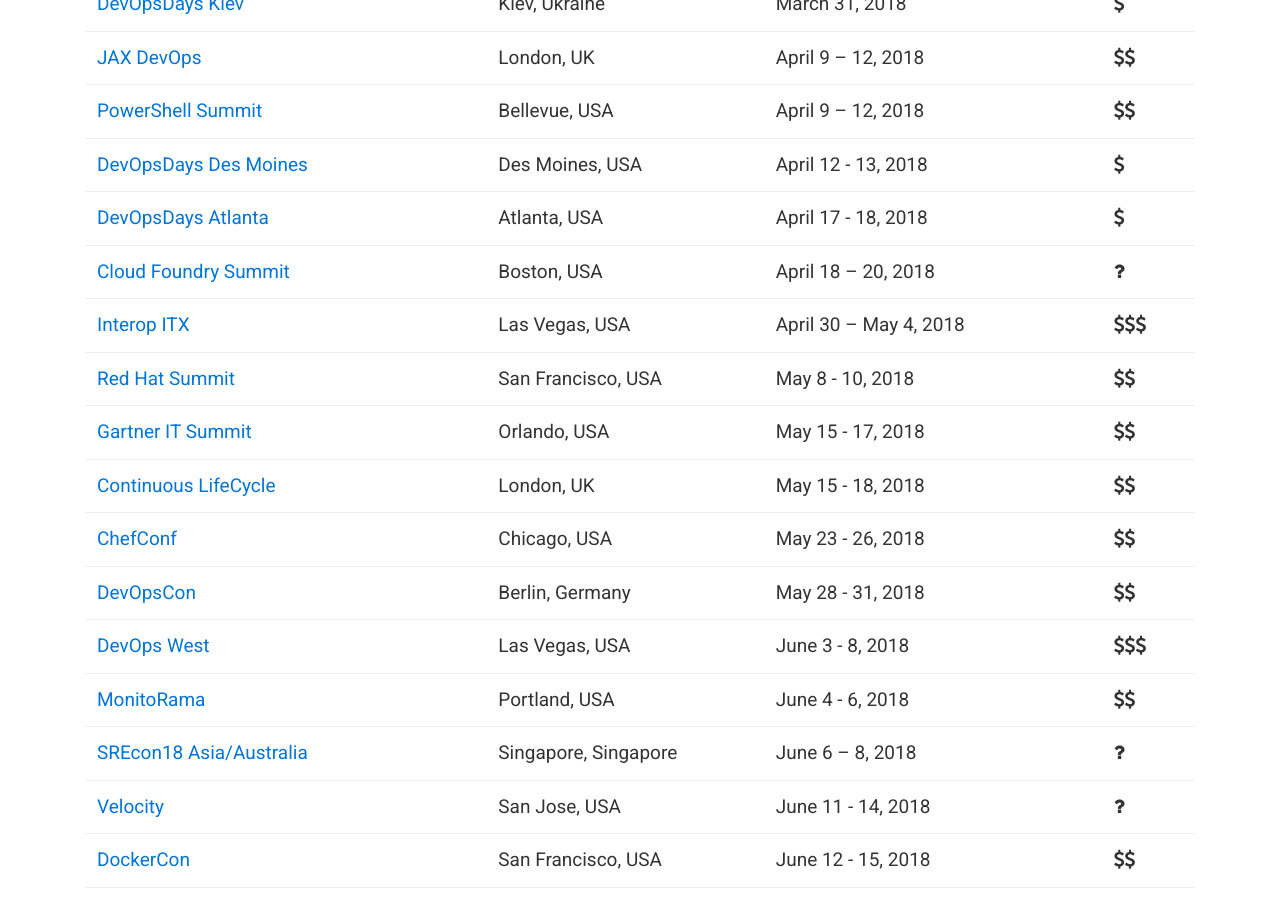
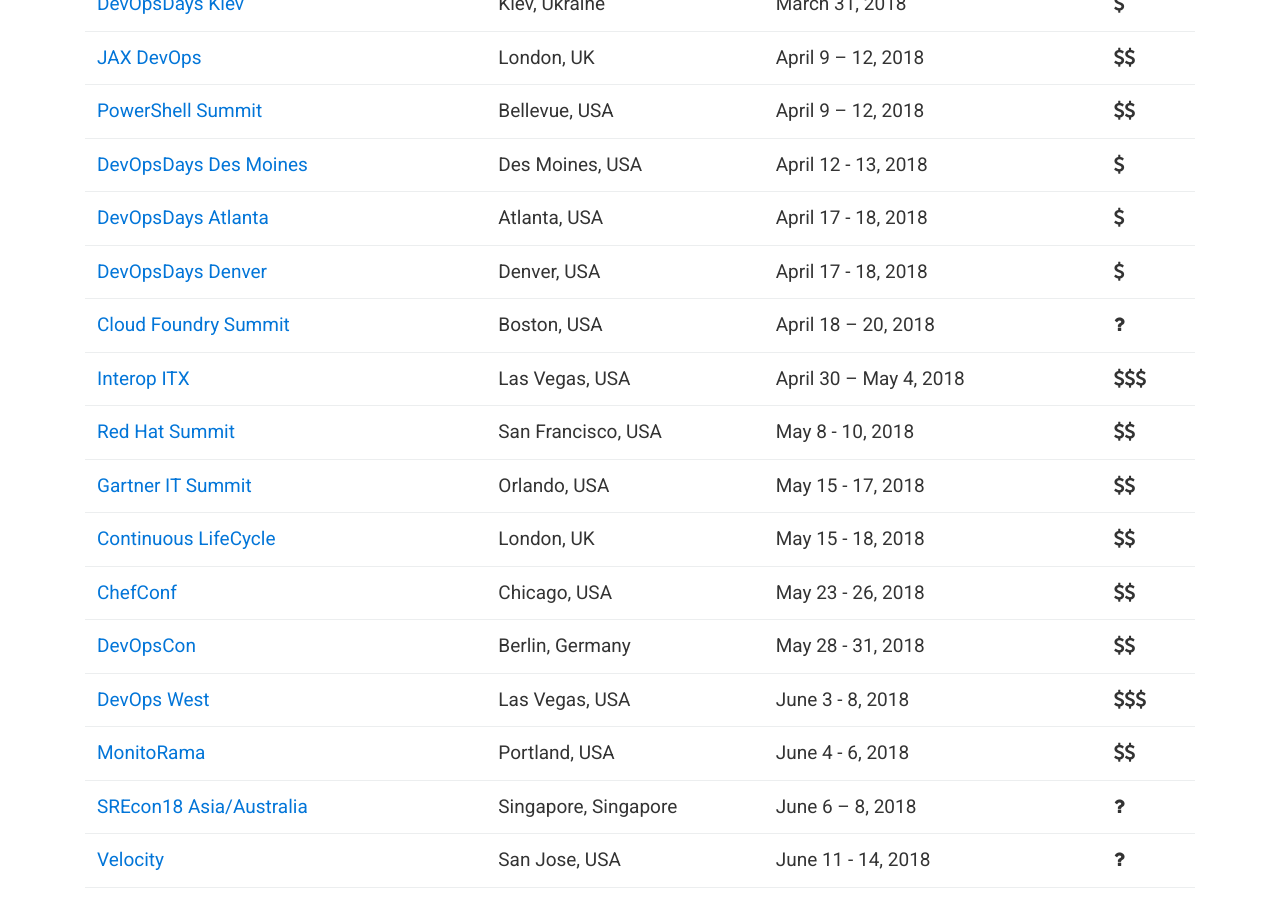
Before and after one commit to finspin/gotodevops.org, a Jekyll site: the page built from index.md, in a window 1280 px wide and 900 px high, scrolled down 1140 px. Built offline with Jekyll 4.4.1, drawn with Linux system fonts in a browser that asks for light colours; nearby versions of some CDN libraries.

Commit message:
DevOpsDays Denver

```diff
--- a/_data/conferences.yml
+++ b/_data/conferences.yml
@@ -191,6 +191,15 @@
   url: https://www.devopsdays.org/events/2018-atlanta
   location:
       city: Atlanta
+      country: USA
+  date: April 17 - 18, 2018
+  start-date: 1523966400
+  cost: 1
+
+- name: DevOpsDays Denver
+  url: https://www.devopsdays.org/events/2018-denver
+  location:
+      city: Denver
       country: USA
   date: April 17 - 18, 2018
   start-date: 1523966400
```
